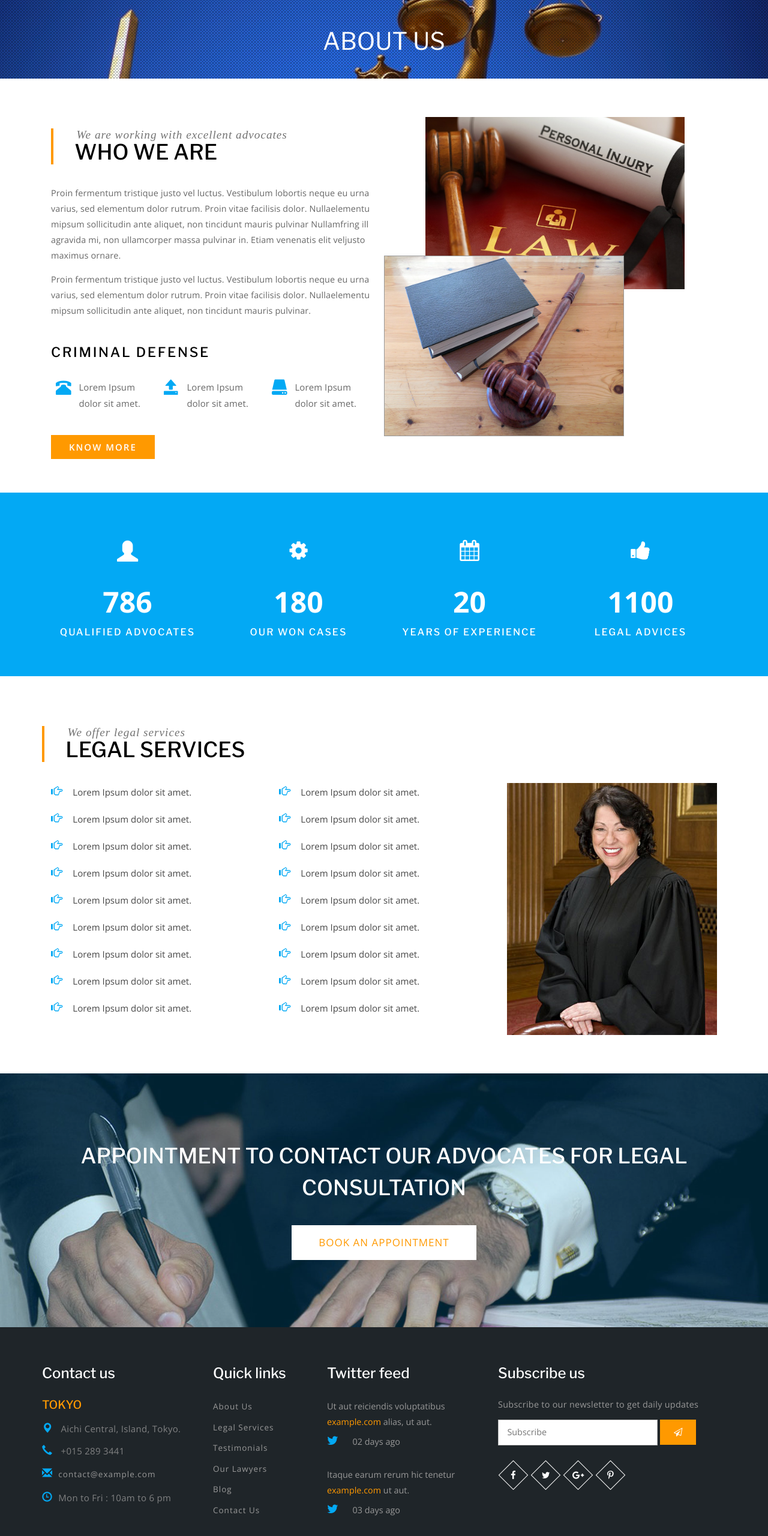
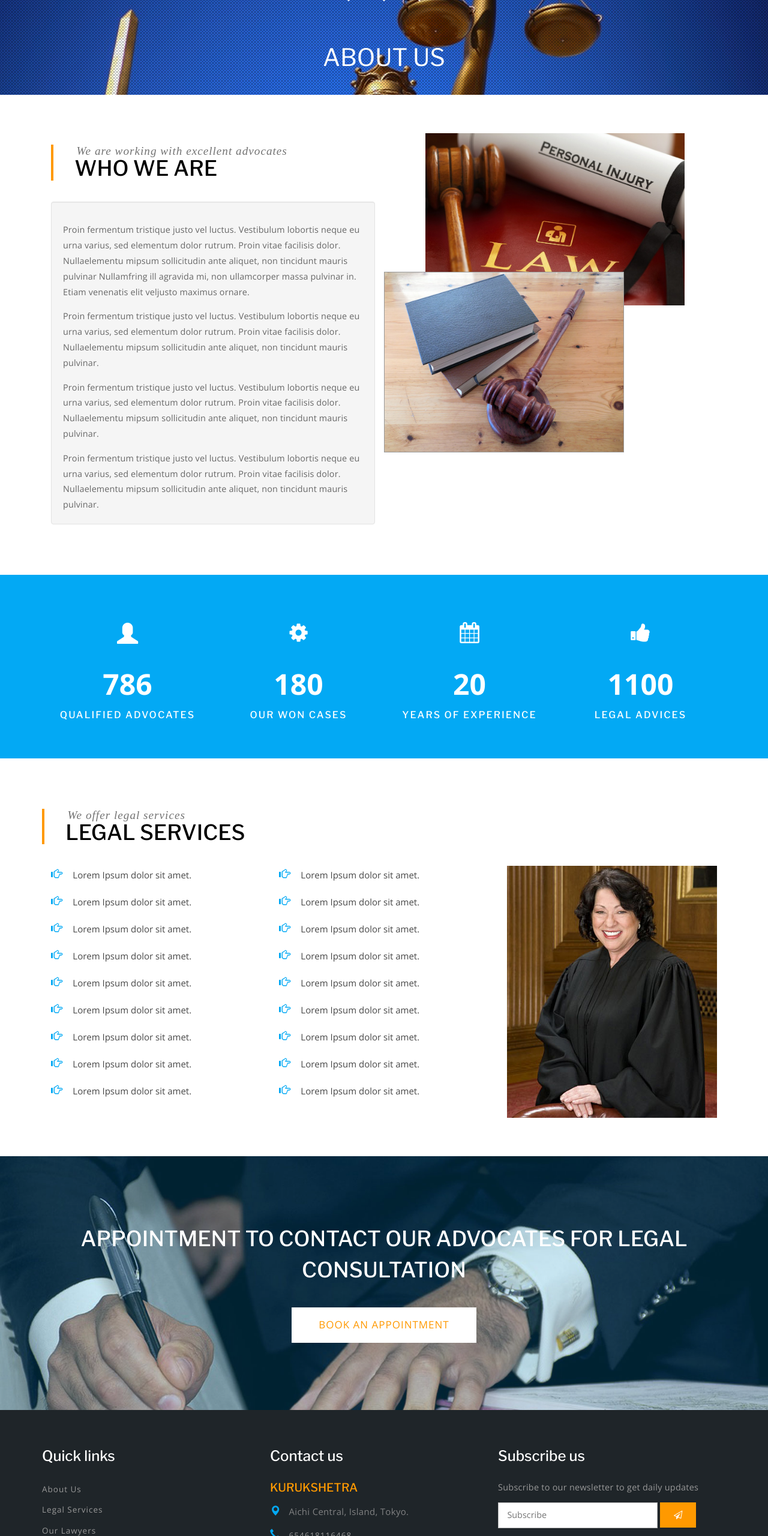
Before and after one commit to learncodejavadeveloper/bhavdeepsingh, a plain HTML site: page about.html in a window 1280 px wide. Shown: the part 240-2800 px from the top of the page at 60% size. Drawn offline with nearby package versions, Linux system fonts and the light colour scheme.

Commit message:
Add files via upload

```diff
--- a/about.html
+++ b/about.html
@@ -1,13 +1,7 @@
-<!--
-author: W3layouts
-author URL: http://w3layouts.com
-License: Creative Commons Attribution 3.0 Unported
-License URL: http://creativecommons.org/licenses/by/3.0/
--->
 <!DOCTYPE html>
 <html lang="en">
 <head>
-<title>Advocate a Business Category Flat Bootstrap Responsive Web Template | About :: w3layouts</title>
+<title>Bhavdeep Singh | About :: Kurukshetra</title>
 <!-- custom-theme -->
 <meta name="viewport" content="width=device-width, initial-scale=1">
 <meta http-equiv="Content-Type" content="text/html; charset=utf-8" />
@@ -41,10 +35,12 @@ Smartphone Compatible web template, free webdesigns for Nokia, Samsung, LG, Sony
 	<div class="banner-layer1">
 	<div class="container">
 		<div class="banner-logo">
+			<div class="banner-logo">
 			<a href="index.html">
-				<i class="fa fa-balance-scale" aria-hidden="true"></i>
-				<h1>Advocate <span>Real Justice</span> </h1>
+				<img src="images/logo.png" style="width:20%;">
+				<h1>Bhavdeep Singh <span>Real Justice</span> </h1>
 			</a>
+		</div>
 		</div>
 				</div>
 				<div class="agileits_w3layouts_menu">
@@ -57,10 +53,8 @@ Smartphone Compatible web template, free webdesigns for Nokia, Samsung, LG, Sony
 						<div class="shy-menu-panel">
 							<nav class="menu menu--horatio link-effect-8" id="link-effect-8">
 								<ul class="w3layouts_menu__list">
-									<li><a href="index.html">Home</a></li>
-									<li class="active"><a href="about.html">About Us</a></li>
-									<li><a href="icons.html">Icons</a></li>
-									<li><a href="typography.html">Typography</a></li>
+									<li class="active"><a href="index.html">Home</a></li>
+									<li><a href="about.html">About Us</a></li>
 									<li><a href="blog.html">Blog</a></li>
 									<li><a href="contact.html">Contact Us</a></li>
 								</ul>
@@ -93,7 +87,7 @@ Smartphone Compatible web template, free webdesigns for Nokia, Samsung, LG, Sony
 				<h4>We are working with excellent advocates</h4>
 				<h3 class="tittle">Who we are</h3>
 			</div>
-			<div class="whombottom">
+			<div class="whombottom well">
 				<p>Proin fermentum tristique justo vel luctus. Vestibulum lobortis neque eu urna varius,
 					sed elementum dolor rutrum. Proin vitae facilisis dolor.
 					Nullaelementu mipsum sollicitudin ante aliquet, non tincidunt mauris pulvinar Nullamfring
@@ -101,23 +95,13 @@ Smartphone Compatible web template, free webdesigns for Nokia, Samsung, LG, Sony
 				<p>Proin fermentum tristique justo vel luctus. Vestibulum lobortis neque eu urna varius,
 					sed elementum dolor rutrum. Proin vitae facilisis dolor.
 					Nullaelementu mipsum sollicitudin ante aliquet, non tincidunt mauris pulvinar.</p>
-				<h3>Criminal defense</h3>
-				<div class="col-md-4 whomgrid1">
-					<i class="glyphicon glyphicon-phone-alt" aria-hidden="true"></i>
-					<p>Lorem Ipsum dolor sit amet.</p>
-				</div>
-				<div class="col-md-4 whomgrid1">
-					<i class="glyphicon glyphicon-open" aria-hidden="true"></i>
-					<p>Lorem Ipsum dolor sit amet.</p>
-				</div>
-				<div class="col-md-4 whomgrid1">
-					<i class="glyphicon glyphicon-hdd" aria-hidden="true"></i>
-					<p>Lorem Ipsum dolor sit amet.</p>
-				</div>
-				<div class="clearfix"></div>
-				<div class="w3read">
-					<a href="#" data-toggle="modal" data-target="#myModal">kNOW MORE</a>
-				</div>
+				<p>Proin fermentum tristique justo vel luctus. Vestibulum lobortis neque eu urna varius,
+					sed elementum dolor rutrum. Proin vitae facilisis dolor.
+					Nullaelementu mipsum sollicitudin ante aliquet, non tincidunt mauris pulvinar.</p>
+                <p>Proin fermentum tristique justo vel luctus. Vestibulum lobortis neque eu urna varius,
+					sed elementum dolor rutrum. Proin vitae facilisis dolor.
+					Nullaelementu mipsum sollicitudin ante aliquet, non tincidunt mauris pulvinar.</p>
+
 			</div>
 		</div>
 		<div class="col-md-6 whomright">
@@ -219,35 +203,26 @@ Smartphone Compatible web template, free webdesigns for Nokia, Samsung, LG, Sony
 		<div class="footer-top">
 			<div class="container">
 				<div class="footer-grids">
-					<div class="col-md-3 footer-grid address">
-						<h3>Contact us</h3>
-						<h4>Tokyo</h4>
-						<ul>
-							<li><i class="glyphicon glyphicon-map-marker" aria-hidden="true"></i> Aichi Central, Island, <span>Tokyo.</span></li>
-							<li><i class="glyphicon glyphicon-earphone" aria-hidden="true"></i> +015 289 3441</li>
-							<li><i class="glyphicon glyphicon-envelope" aria-hidden="true"></i><a href="mailto:info@example.com">contact@example.com</a></li>
-							<li><i class="glyphicon glyphicon-time" aria-hidden="true"></i>Mon to Fri : 10am to 6 pm</li>
-						</ul>
-					</div>
-					<div class="col-md-2 footer-grid">
+
+					<div class="col-md-4 footer-grid">
 						<h3>Quick links</h3>
 						<ul>
 							<li> <a href="about.html">About Us</a> </li>
-							<li> <a href="index.html">Legal Services</a> </li>
-							<li> <a href="index.html">Testimonials</a> </li>
-							<li> <a href="index.html">Our Lawyers</a> </li>
+							<li> <a href="#services" class="scroll">Legal Services</a> </li>
+							<li> <a href="#lawyers" class="scroll">Our Lawyers</a> </li>
 							<li> <a href="blog.html">Blog</a> </li>
 							<li> <a href="contact.html">Contact Us</a> </li>
 						</ul>
 					</div>
 
-					<div class="col-md-3 agile-footer-grid">
-						<h3>Twitter feed</h3>
-						<ul class="w3agile_footer_grid_list">
-							<li>Ut aut reiciendis voluptatibus <a href="#">example.com</a> alias, ut aut.
-								<span><i class="fa fa-twitter" aria-hidden="true"></i> 02 days ago</span></li>
-							<li>Itaque earum rerum hic tenetur <a href="#">example.com</a> ut aut.
-							<span><i class="fa fa-twitter" aria-hidden="true"></i> 03 days ago</span></li>
+					<div class="col-md-4 footer-grid address">
+						<h3>Contact us</h3>
+						<h4>Kurukshetra</h4>
+						<ul>
+							<li><i class="glyphicon glyphicon-map-marker" aria-hidden="true"></i> Aichi Central, Island, <span>Tokyo.</span></li>
+                            <li><i class="glyphicon glyphicon-earphone" aria-hidden="true"></i> <a href="telto:3548434814">654618116468</a></li>
+							<li><i class="glyphicon glyphicon-envelope" aria-hidden="true"></i><a href="mailto:info@example.com">contact@example.com</a></li>
+							<li><i class="glyphicon glyphicon-time" aria-hidden="true"></i>Mon to Fri : 10am to 6 pm</li>
 						</ul>
 					</div>
 					<div class="col-md-4 agile-footer-grid">
@@ -264,7 +239,6 @@ Smartphone Compatible web template, free webdesigns for Nokia, Samsung, LG, Sony
 								<li><a href="#" class="w3_agileits_facebook"><i class="fa fa-facebook" aria-hidden="true"></i></a></li>
 								<li><a href="#" class="wthree_twitter"><i class="fa fa-twitter" aria-hidden="true"></i></a></li>
 								<li><a href="#" class="agileinfo_google"><i class="fa fa-google-plus" aria-hidden="true"></i></a></li>
-								<li><a href="#" class="agileinfo_pinterest"><i class="fa fa-pinterest-p" aria-hidden="true"></i></a></li>
 							</ul>
 						</div>
 					</div>
@@ -279,18 +253,19 @@ Smartphone Compatible web template, free webdesigns for Nokia, Samsung, LG, Sony
 <div class="wthree_copy_right">
 		<div class="banner-logo">
 			<a href="index.html">
-				<i class="fa fa-balance-scale" aria-hidden="true"></i>
-				<h3>Advocate <span>Real Justice</span> </h3>
+				<img src="images/logo.png" style="width:20%;">
+				<h1>Bhavdeep Singh <span>Real Justice</span> </h1>
 			</a>
 		</div>
 	<div class="container">
-		<p>&copy; 2017 Advocate. All rights reserved | Design by <a href="http://w3layouts.com/">W3layouts</a></p>
+		<p>&copy; 2019 Bhavdeep Singh. All rights reserved | Design by <a href="#">Mandeep Kumar</a></p>
 
 	</div>
 </div>
 <!-- //copyright -->
 
 <!-- bootstrap-modal-pop-up -->
+<!--
 	<div class="modal video-modal fade" id="myModal" tabindex="-1" role="dialog" aria-labelledby="myModal">
 		<div class="modal-dialog" role="document">
 			<div class="modal-content">
@@ -312,6 +287,7 @@ Smartphone Compatible web template, free webdesigns for Nokia, Samsung, LG, Sony
 			</div>
 		</div>
 	</div>
+-->
 <!-- //bootstrap-modal-pop-up -->
 
 <!-- bootstrap-modal-pop-up for appointment -->
@@ -324,8 +300,6 @@ Smartphone Compatible web template, free webdesigns for Nokia, Samsung, LG, Sony
 				</div>
 					<div class="modal-body">
 					<form action="#" method="post">
-						<input type="radio" name="gender" value="male" checked>New client<br>
-						<input type="radio" name="gender" value="female">Existing client<br>
 						<ul>
 							<li><input type="text" name="Full Name" placeholder="Full Name" required=""></li>
 						</ul>
--- a/css/style.css
+++ b/css/style.css
@@ -783,7 +783,7 @@ p.sp-para {
 .phone1 {
     text-align: center;
     padding: 6em 0;
-    background: url(../images/banner.jpg) no-repeat 0px 0px;
+    background: url(../images/contact%20hammer.jpg) no-repeat 0px 0px;
     background-size: cover;
 	position:relative;
 }
@@ -1037,7 +1037,7 @@ ul.w3agile_footer_grid_list i.fa.fa-twitter {
     text-transform: capitalize;
 }
 .wthree_copy_right p a{
-	text-decoration:underline;
+	text-decoration:none;
 	color:#fff;
 }
 .wthree_copy_right p a:hover{
```
Also changed, not shown: contact.html (+0 -6 lines), index.html (+21 -39 lines), single.html (+1 -7 lines), images/contact hammer.jpg (added), images/logo.png (added), images/mmm.png (added), images/sdfrt.jpg (added).
